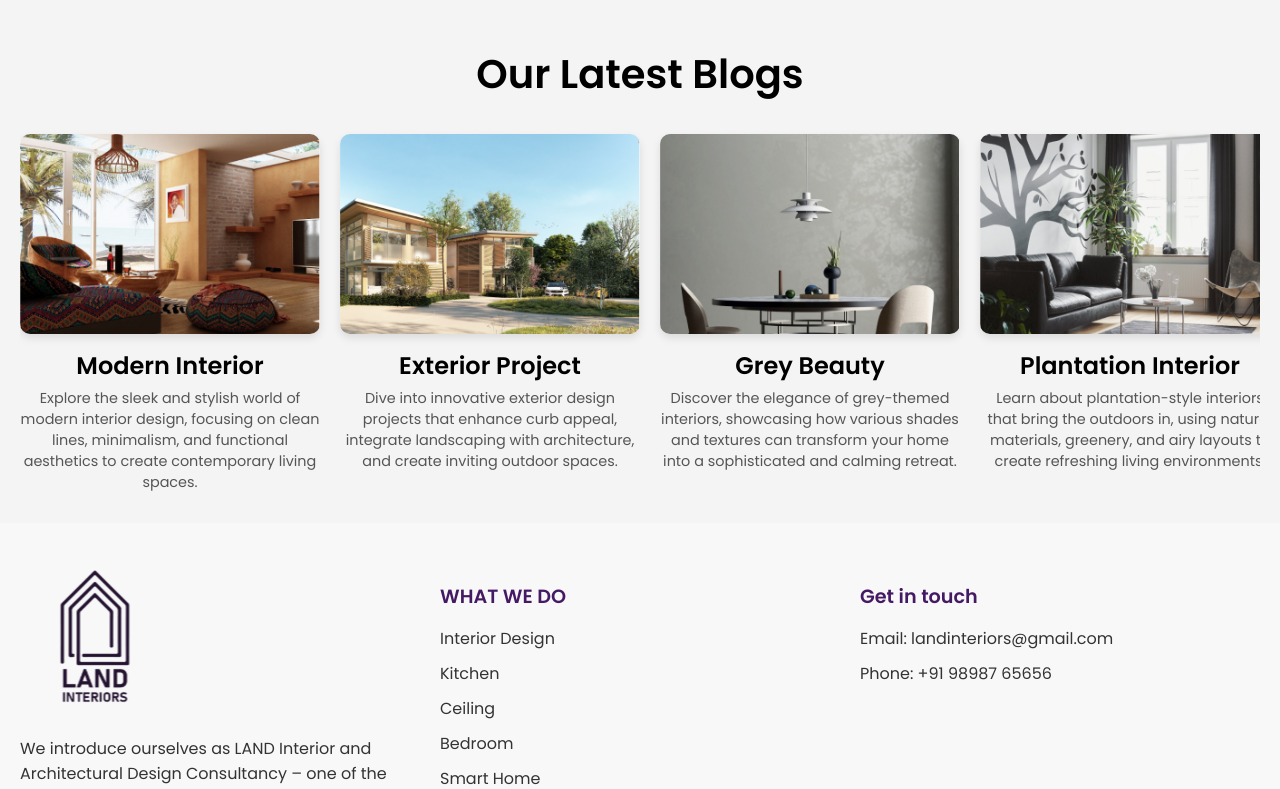
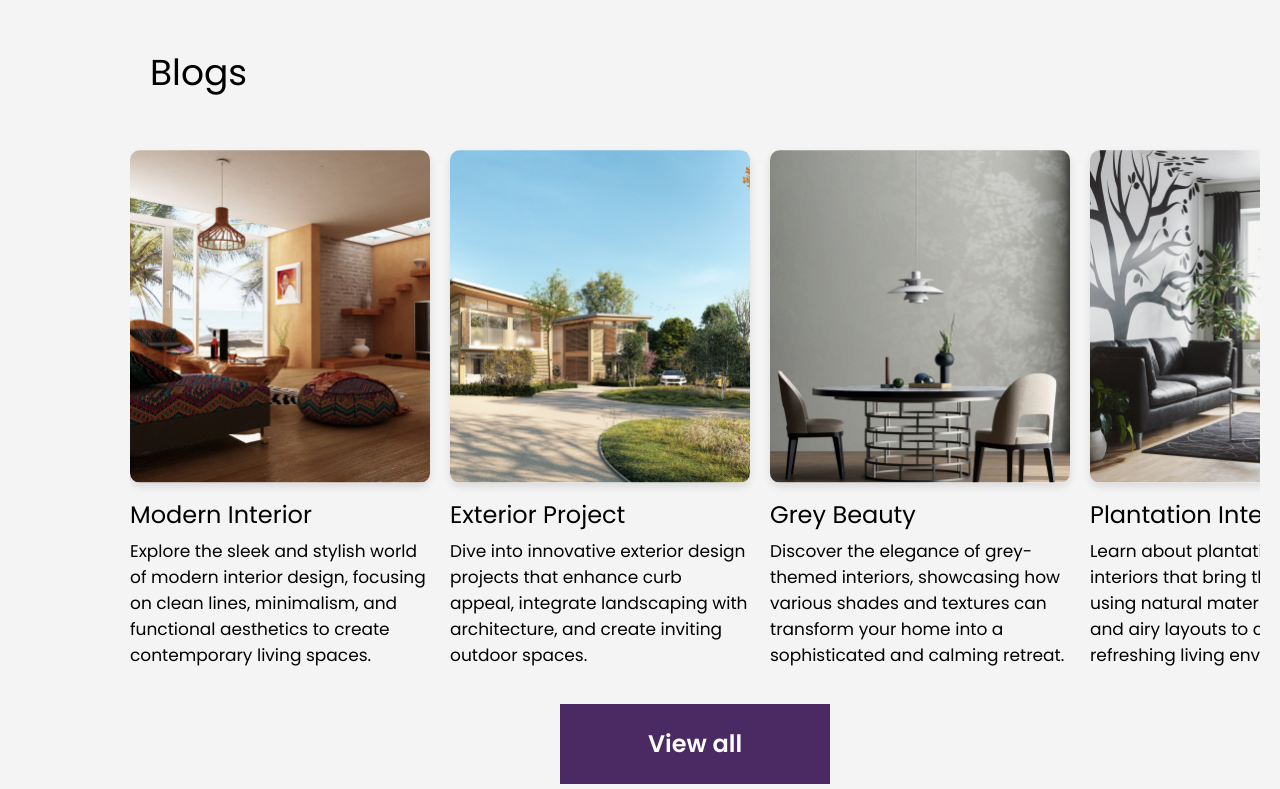
Before and after one commit to abuelkheir/OnePageWebsite-ReactJS, a React (Create React App) app in the folder Application/cobergsite/: page / in a window 1280 px wide. Shown: the part 2100-2889 px from the top of the page. Built offline with nearby package versions, Linux system fonts and the light colour scheme.

Commit message:
fixed some issues ,added a button to blogs section

```diff
--- a/Application/cobergsite/src/Components/Blogs.js
+++ b/Application/cobergsite/src/Components/Blogs.js
@@ -40,16 +40,21 @@ const blogs = [
       "Understand the pivotal role of furniture in home design, from selecting the right pieces to arranging them for optimal flow and functionality in your living space.",
   },
 ];
+const SectionTitle = styled.h2`
+  font-size: 36px;
+  color: black;
+  margin-bottom: 40px;
+  font-weight: 500;
+  line-height: 54px;
+  text-alignment: left;
+  font-family: "Poppins", sans-serif;
+  margin-left: 20px;
+`;
 
 const BlogSection = styled.div`
   padding: 20px;
-  text-align: center;
-
-  h2 {
-    font-size: 2.5rem;
-    margin-bottom: 20px;
-    font-family: "Poppins", sans-serif;
-  }
+  text-align: left;
+  margin-left: 110px;
 `;
 
 const BlogContainer = styled.div`
@@ -69,27 +74,34 @@ const BlogCard = styled.div`
   flex: 0 0 auto;
   width: 300px;
   margin-right: 20px;
-  text-align: center;
+  text-align: left; /* Align both text and images to the left */
 
   img {
-    width: 100%;
-    height: 200px; /* Fixed height to ensure consistency */
+    width: 100%; /* Ensure image fills its container */
+    height: 333px; /* Fixed height to ensure consistency */
     object-fit: cover;
     border-radius: 10px;
     box-shadow: 0 4px 8px rgba(0, 0, 0, 0.1); /* Added drop shadow */
   }
 
   .title {
-    font-size: 1.5rem;
+    font-size: 24px;
     margin-top: 10px;
-    font-weight: bold;
+    font-weight: 500;
     font-family: "Poppins", sans-serif;
+    font-style: normal;
+    line-height: 36px;
+    color: black;
   }
 
   .description {
     font-size: 0.9rem; /* Smaller font size for description */
     margin-top: 5px;
-    color: #555;
+    font-style: normal;
+    font-weight: 400;
+    font-size: 17px;
+    line-height: 26px;
+    color: black;
     font-family: "Poppins", sans-serif;
   }
 `;
@@ -136,14 +148,57 @@ const Blogs = () => {
   const scrollRight = () => {
     containerRef.current.scrollBy({ left: 300, behavior: "smooth" });
   };
+  const ViewAllButton = styled.button`
+    width: 270px;
+    height: 80px;
+    padding: 10px 20px;
+    color: #fff;
+    background-color: #4b2a63;
+    border: none;
+    cursor: pointer;
+    font-family: "Poppins";
+    font-style: normal;
+    font-weight: 600;
+    font-size: 24px;
+    line-height: 36px;
+    margin: 0 auto; /* Center the button horizontally */
+    display: block; /* Ensure button is displayed as a block element */
+  `;
+
+  /*
+
+position: absolute;
+width: 270px;
+height: 80px;
+left: 809.26px;
+top: 2901.27px;
+
+background: #4B2A63;
+/* View all
+
+position: absolute;
+width: 95px;
+height: 36px;
+left: 897.26px;
+top: 2924.27px;
+
+font-family: 'Poppins';
+font-style: normal;
+font-weight: 600;
+font-size: 24px;
+line-height: 36px;
+/* identical to box height
+
+color: #FFFFFF;
+*/
 
   return (
     <BlogSection>
-      <h2>Our Latest Blogs</h2>
+      <SectionTitle> Blogs</SectionTitle>
       <div style={{ position: "relative" }}>
-        <ArrowButton className="left" onClick={scrollLeft}>
+        {/* <ArrowButton className="left" onClick={scrollLeft}>
           <img src={Arrow} alt="Left" />
-        </ArrowButton>
+        </ArrowButton> */}
         <ArrowButton className="right" onClick={scrollRight}>
           <img src={Arrow} alt="Right" />
         </ArrowButton>
@@ -157,6 +212,7 @@ const Blogs = () => {
           ))}
         </BlogContainer>
       </div>
+      <ViewAllButton>View all</ViewAllButton>
     </BlogSection>
   );
 };
--- a/Application/cobergsite/src/Components/LandInterior.js
+++ b/Application/cobergsite/src/Components/LandInterior.js
@@ -22,9 +22,11 @@ const SectionContainer = styled.section`
 `;
 
 const SectionTitle = styled.h2`
-  font-size: 2.5rem;
-  color: #333;
+  font-size: 36px;
+  color: black;
   margin-bottom: 40px;
+  font-weight: 500;
+  line-height: 54px;
 `;
 
 const LogosContainer = styled.div`
```
